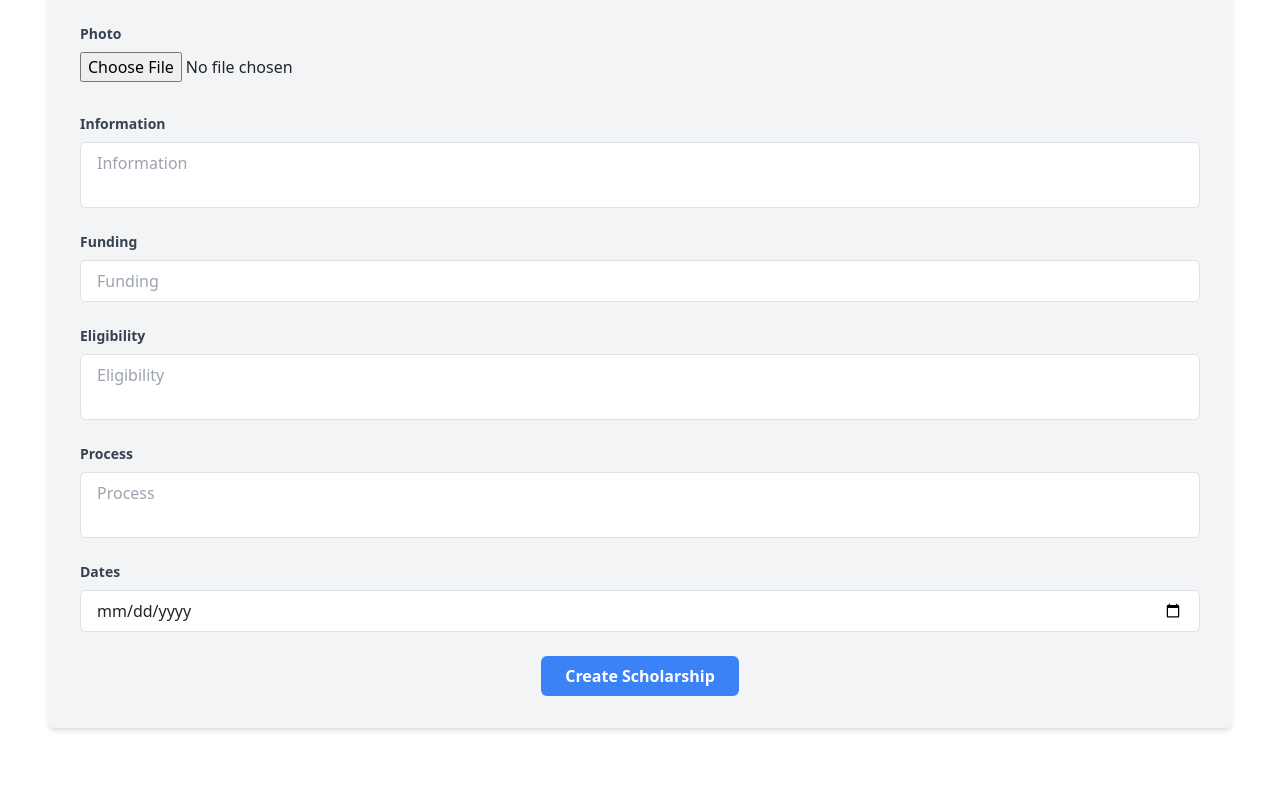
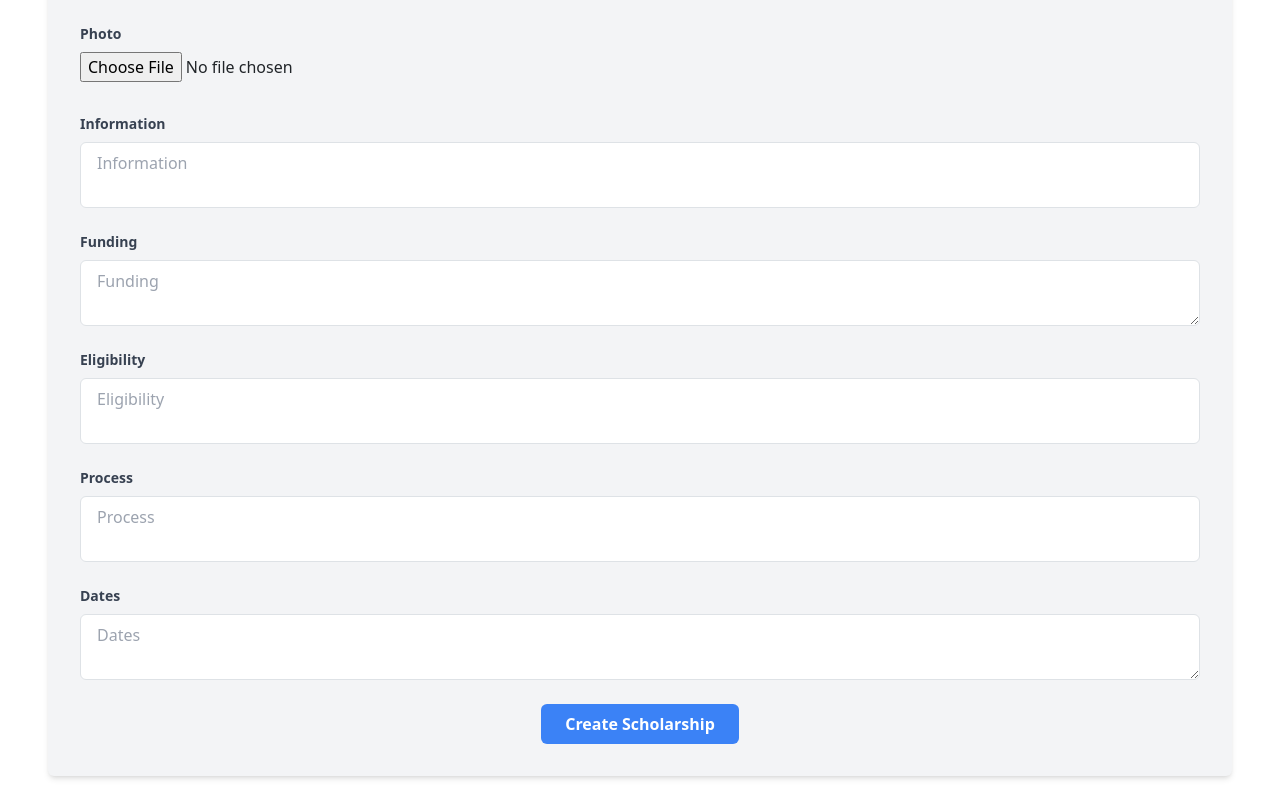
Before and after one commit to Qsaaad1/new-frontend, a React (Create React App) app: page /admin-scholarship in a window 1280 px wide. Shown: the part 310-1110 px from the top of the page. Before the commit the page ends 1062 px from the top, so only its background shows below. Built offline with nearby package versions, Linux system fonts and the light colour scheme; no server answers; sample sign-in values are in the browser's storage.

Commit message:
date fix

```diff
--- a/src/components/Scholarship/EditScholarship.js
+++ b/src/components/Scholarship/EditScholarship.js
@@ -142,7 +142,7 @@ export default function EditScholarship() {
           <label className="block text-gray-700 text-sm font-bold mb-2" htmlFor="funding">
             Funding
           </label>
-          <input
+          <textarea
             id="funding"
             type="text"
             placeholder="Funding"
@@ -179,9 +179,9 @@ export default function EditScholarship() {
           <label className="block text-gray-700 text-sm font-bold mb-2" htmlFor="dates">
             Dates
           </label>
-          <input
+          <textarea
             id="dates"
-            type="date"
+            // type="date"
             placeholder="Dates"
             value={dates}
             onChange={(ev) => setDates(ev.target.value)}
--- a/src/components/Scholarship/NewScholarship.js
+++ b/src/components/Scholarship/NewScholarship.js
@@ -100,7 +100,7 @@ export default function ScholarshipPost() {
           <label className="block text-gray-700 text-sm font-bold mb-2" htmlFor="funding">
             Funding
           </label>
-          <input
+          <textarea
             id="funding"
             type="text"
             placeholder="Funding"
@@ -137,9 +137,9 @@ export default function ScholarshipPost() {
           <label className="block text-gray-700 text-sm font-bold mb-2" htmlFor="dates">
             Dates
           </label>
-          <input
+          <textarea
             id="dates"
-            type="date"
+            // type="date"
             placeholder="Dates"
             value={dates}
             onChange={(ev) => setDates(ev.target.value)}
```
Also changed, not shown: 8 other files (tests, documents, lock files or other folders).
